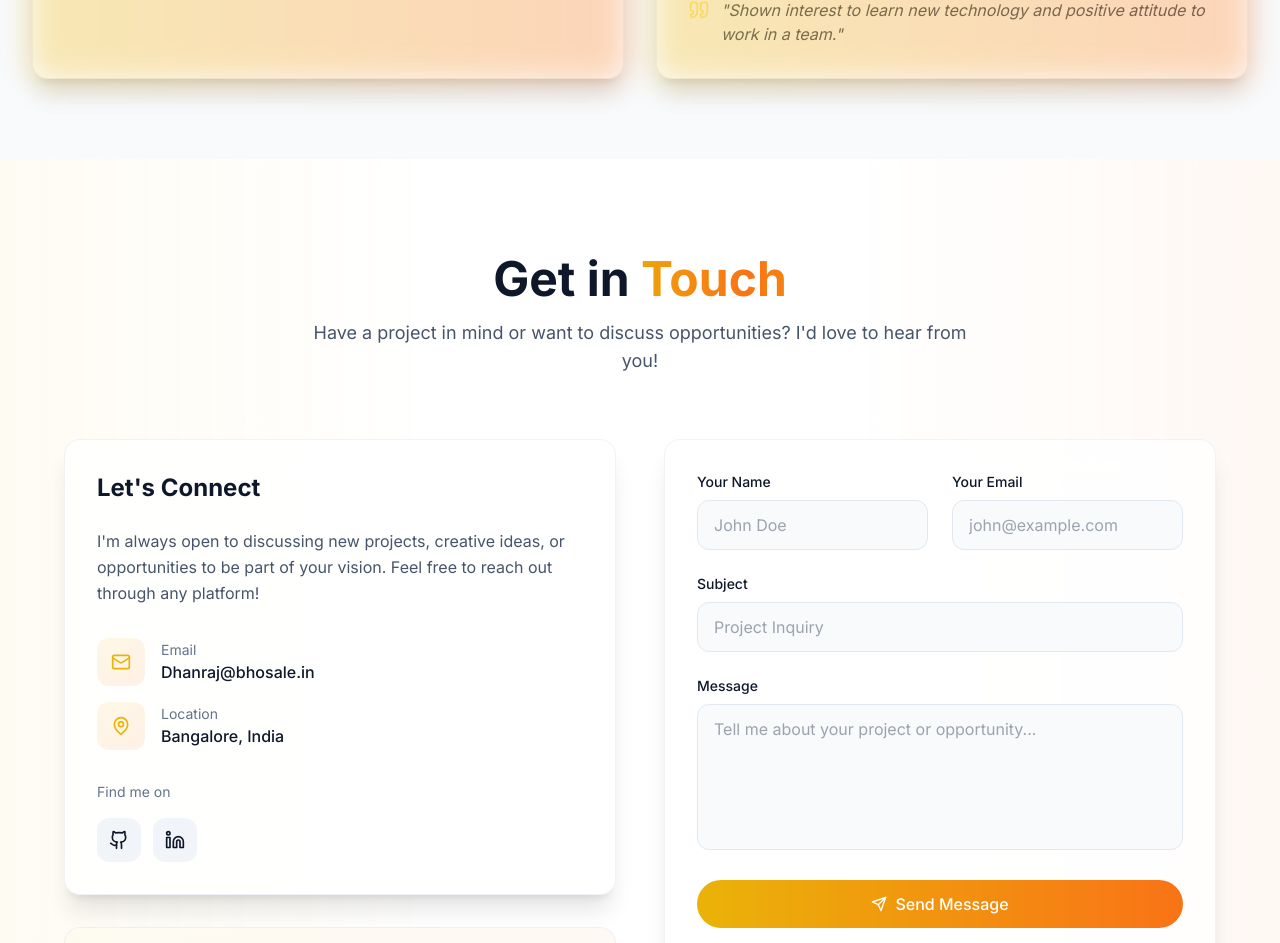
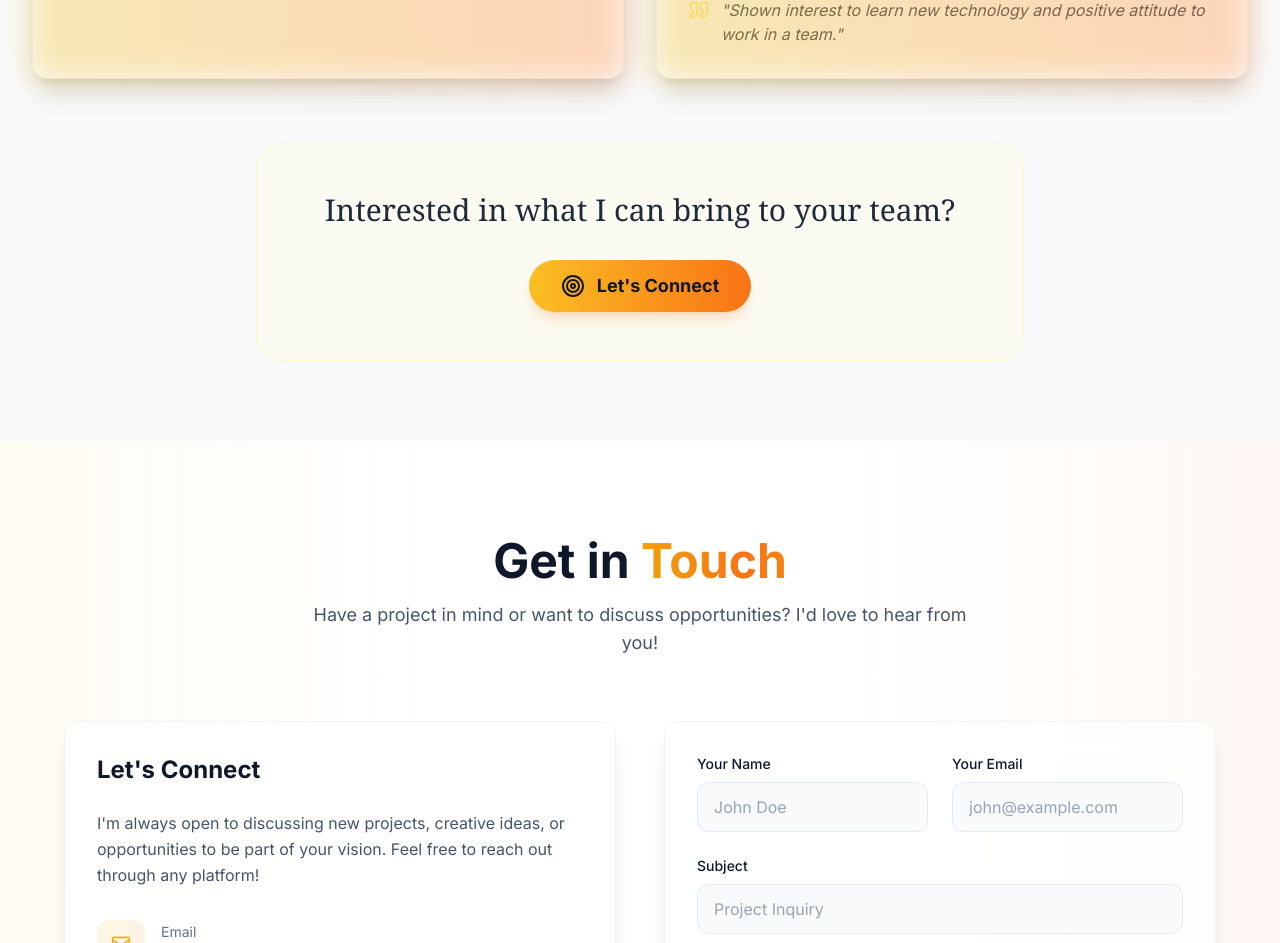
Before and after one commit to dhanrajbhosale0225-practice/Dhanraj-portfoloio, a Next.js app in the folder frontend/: page / in a window 1280 px wide. Shown: the part 6693-7636 px from the top of the page. Built offline with nearby package versions, Linux system fonts and the light colour scheme.

Commit message:
Added CTA section to Performance Dashboard

```diff
--- a/frontend/src/components/sections/Performance.tsx
+++ b/frontend/src/components/sections/Performance.tsx
@@ -3,7 +3,7 @@
 import { motion } from 'framer-motion';
 import { useInView } from 'framer-motion';
 import { useRef } from 'react';
-import { Quote, Star, User, ThumbsUp, Activity } from 'lucide-react';
+import { Quote, Star, User, ThumbsUp, Activity, Target } from 'lucide-react';
 import FadeIn from '../animations/FadeIn';
 
 const FEEDBACK = [
@@ -110,6 +110,27 @@ const Performance = () => {
             </motion.div>
           ))}
         </div>
+
+        <motion.div
+          initial={{ opacity: 0, scale: 0.95 }}
+          animate={isInView ? { opacity: 1, scale: 1 } : { opacity: 0, scale: 0.95 }}
+          transition={{ duration: 0.5, delay: 0.4 }}
+          className="mt-16 text-center"
+        >
+          <div className="bg-primary-50/50 dark:bg-slate-800/50 rounded-3xl p-8 md:p-12 backdrop-blur-sm border border-primary-100 dark:border-slate-700 max-w-3xl mx-auto">
+            <h3 className="text-2xl md:text-3xl font-regular text-slate-800 dark:text-slate-100 mb-8 font-serif">
+              Interested in what I can bring to your team?
+            </h3>
+
+            <a
+              href="#contact"
+              className="inline-flex items-center gap-3 px-8 py-3 rounded-full bg-gradient-to-r from-amber-400 to-orange-500 text-slate-900 font-bold text-lg shadow-lg shadow-orange-500/20 hover:shadow-orange-500/30 hover:scale-105 transition-all duration-300"
+            >
+              <Target className="h-6 w-6 stroke-2" />
+              Let&apos;s Connect
+            </a>
+          </div>
+        </motion.div>
       </div>
     </section>
   );
```
